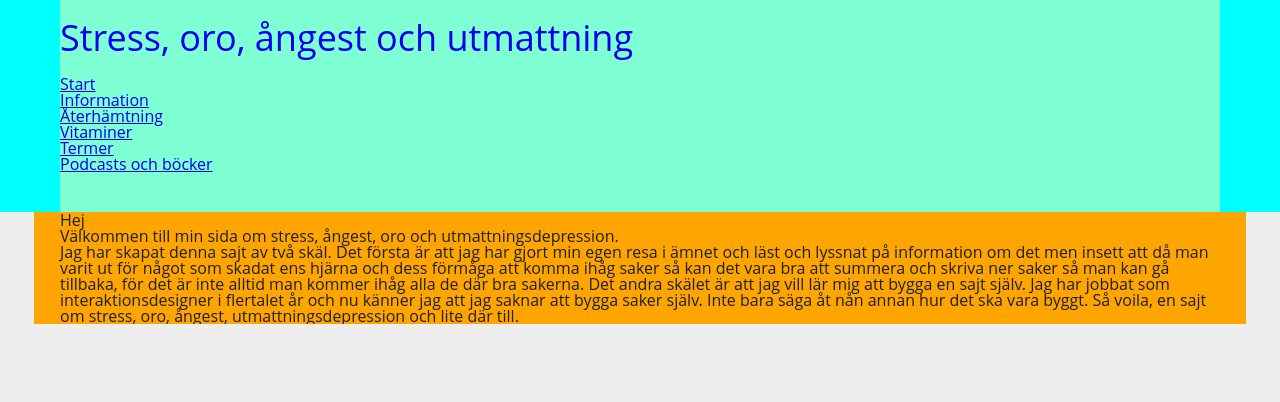
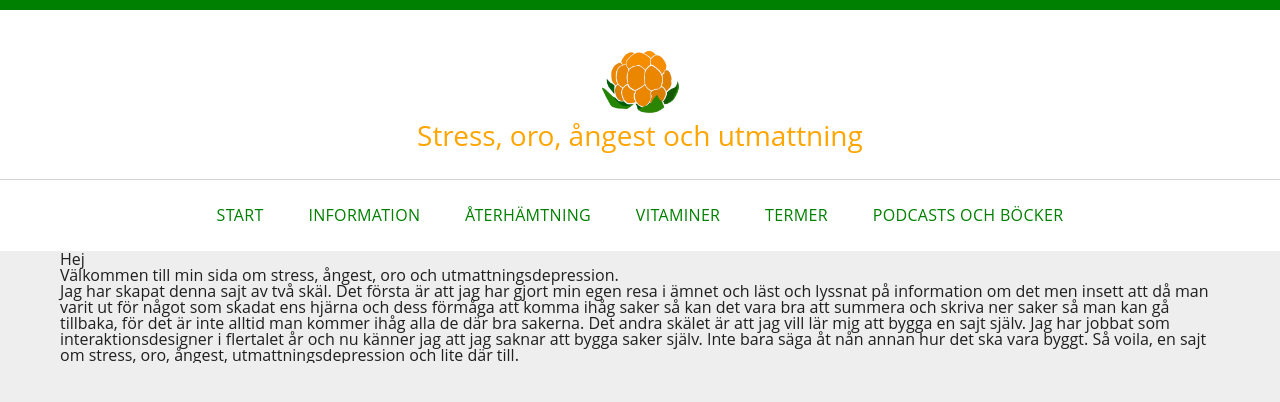
Before and after one commit to Vendiel/stress-info, a Gatsby site: page / in a window 1280 px wide. Built offline with nearby package versions, Linux system fonts and the light colour scheme; Gatsby itself is replaced by a stand-in of ours.

Commit message:
Styled header

```diff
--- a/src/components/header.css
+++ b/src/components/header.css
@@ -1,13 +1,26 @@
 .header {
-    background-color: aqua;
+    background-color: #ffffff;
+    padding: 40px 0 15px 0;
+    border-top: 10px solid green;
 }
 
-.header .wrapper {
-    padding: 20px 0;
-    background-color: aquamarine;
+.header h1 {
+    text-align: center;
+    margin-bottom: 30px;
 }
 
+.logo {
+    display: block;
+    text-align: center;
+    margin-bottom: 5px;
+  }
+
+.logo img {
+    width: 80px;
+  }
+
 .header h1 a {
-    font-size: 36px;
+    font-size: 28px;
     text-decoration: none;
+    color: orange;
 }
--- a/src/components/header.js
+++ b/src/components/header.js
@@ -2,19 +2,19 @@ import React from 'react'
 import { Link } from 'gatsby'
 
 import Navigation from './navigation'
+import logo from "../images/hjortron.png"
 import './header.css'
 
 const Header = ({ siteTitle }) => (
-      <div className = { "header" }>
-        <div className= { "wrapper" } >
-          <h1>
-            <Link to="/"> { siteTitle } </Link>
-          </h1>
-
-          <Navigation></Navigation>
-
-        </div>
+  <div className = { "header" }>
+      <div className = { "logo "}>
+        <img src={logo} alt="Logo" />
       </div>
+      <h1>
+        <Link to="/"> { siteTitle } </Link>
+      </h1>
+      <Navigation></Navigation>
+  </div>
 )
 
 export default Header
--- a/src/components/layout.css
+++ b/src/components/layout.css
@@ -136,7 +136,6 @@ body {
     margin: 0 auto;
     padding: 0 2%;
     overflow: auto;
-    background-color: orange;
 }
 
 /* Korrigering så col-5 i en col-8 inte blir för smalt i mellanbredden */
--- a/src/components/navigation.css
+++ b/src/components/navigation.css
@@ -0,0 +1,26 @@
+ul.navigation {
+    border-top: 1px solid lightgrey;
+    text-align: center;
+    padding-top: 15px;
+}
+
+.navigation li {
+    display: inline-block;
+    margin: 0 .5%;
+    /* background-color: lightblue; */
+}
+
+.navigation li a {
+    display: block;
+    color: green;
+    text-transform: uppercase;
+    text-decoration: none;
+    letter-spacing: 0.02em;
+    padding: 0.6em 1em;
+    line-height: normal;
+}
+
+.navigation li a:hover {
+    background-color: green;
+    color: #ffffff;
+}
--- a/src/components/navigation.js
+++ b/src/components/navigation.js
@@ -5,9 +5,7 @@ import './navigation.css'
 
 
 const Navigation = () => (
-    <div className = { "header" }>
-        <div className= { "wrapper" }>
-          <ul>
+        <ul className = { "navigation "}>
             <li><Link to="/">Start</Link></li>
             <li><Link to="/vitaminer/">Information</Link></li>
             <li><Link to="/vitaminer/">Återhämtning</Link></li>
@@ -15,9 +13,6 @@ const Navigation = () => (
             <li><Link to="/vitaminer/">Termer</Link></li>
             <li><Link to="/vitaminer/">Podcasts och böcker</Link></li>
         </ul>
-
-        </div>
-      </div>
 )
 
 export default Navigation
```
Also changed, not shown: src/images/hjortron.png (added). Lines whose indentation alone changed are shown as unchanged.
